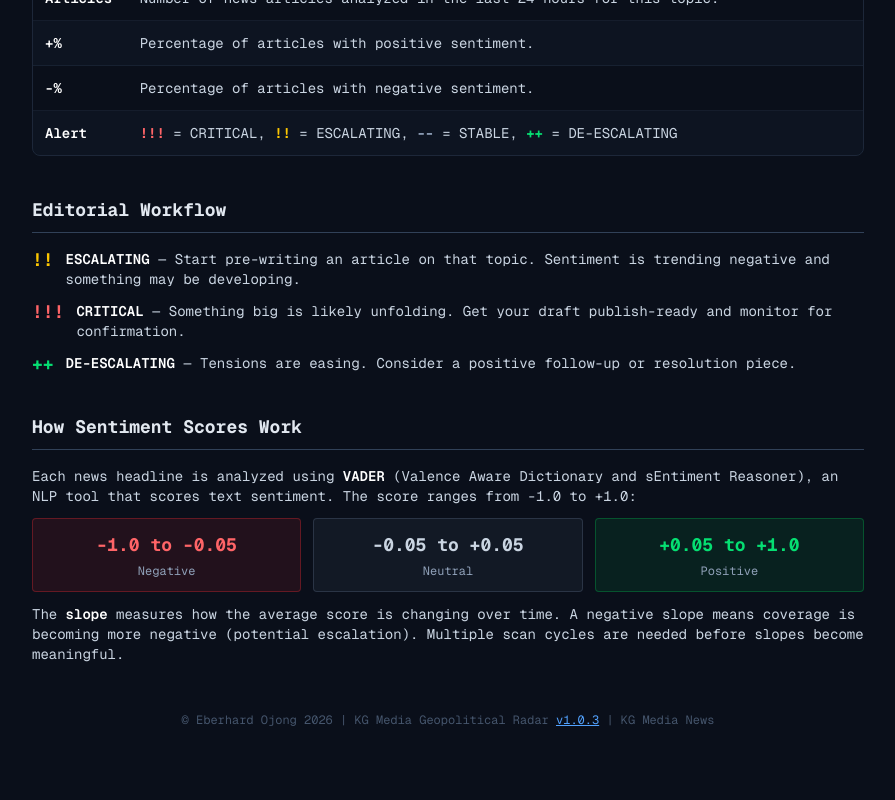
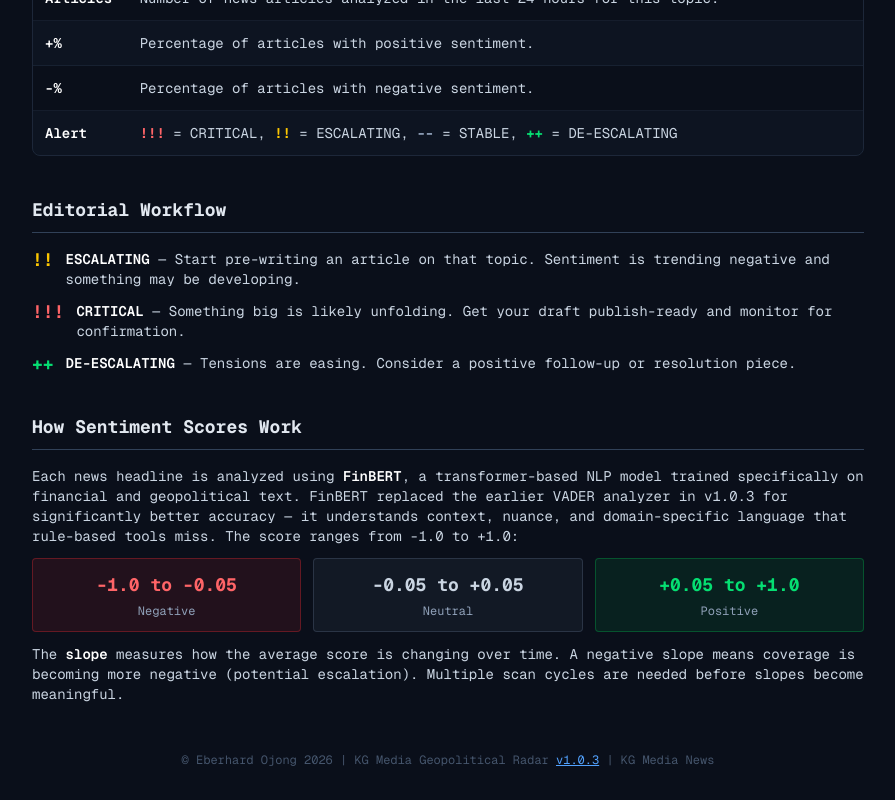
Before and after one commit to eberhard0/kmn-geopolitical-radar, a Next.js app: page /faq in a window 1280 px wide. Shown: the part 583-1383 px from the top of the page, without its empty margins (192-1087 px from the left). Before the commit the page ends 1343 px from the top, so only its background shows below. Built offline with nearby package versions, Linux system fonts and the light colour scheme.

Commit message:
Update FAQ: VADER replaced by FinBERT

```diff
--- a/app/faq/page.tsx
+++ b/app/faq/page.tsx
@@ -150,9 +150,12 @@ export default function FAQ() {
         <div className="text-sm text-slate-300 space-y-3">
           <p>
             Each news headline is analyzed using{" "}
-            <span className="font-semibold text-white">VADER</span> (Valence
-            Aware Dictionary and sEntiment Reasoner), an NLP tool that scores
-            text sentiment. The score ranges from -1.0 to +1.0:
+            <span className="font-semibold text-white">FinBERT</span>, a
+            transformer-based NLP model trained specifically on financial and
+            geopolitical text. FinBERT replaced the earlier VADER analyzer in
+            v1.0.3 for significantly better accuracy — it understands context,
+            nuance, and domain-specific language that rule-based tools miss.
+            The score ranges from -1.0 to +1.0:
           </p>
           <div className="grid grid-cols-3 gap-3 text-center">
             <div className="bg-red-500/10 border border-red-500/30 rounded p-3">
```
